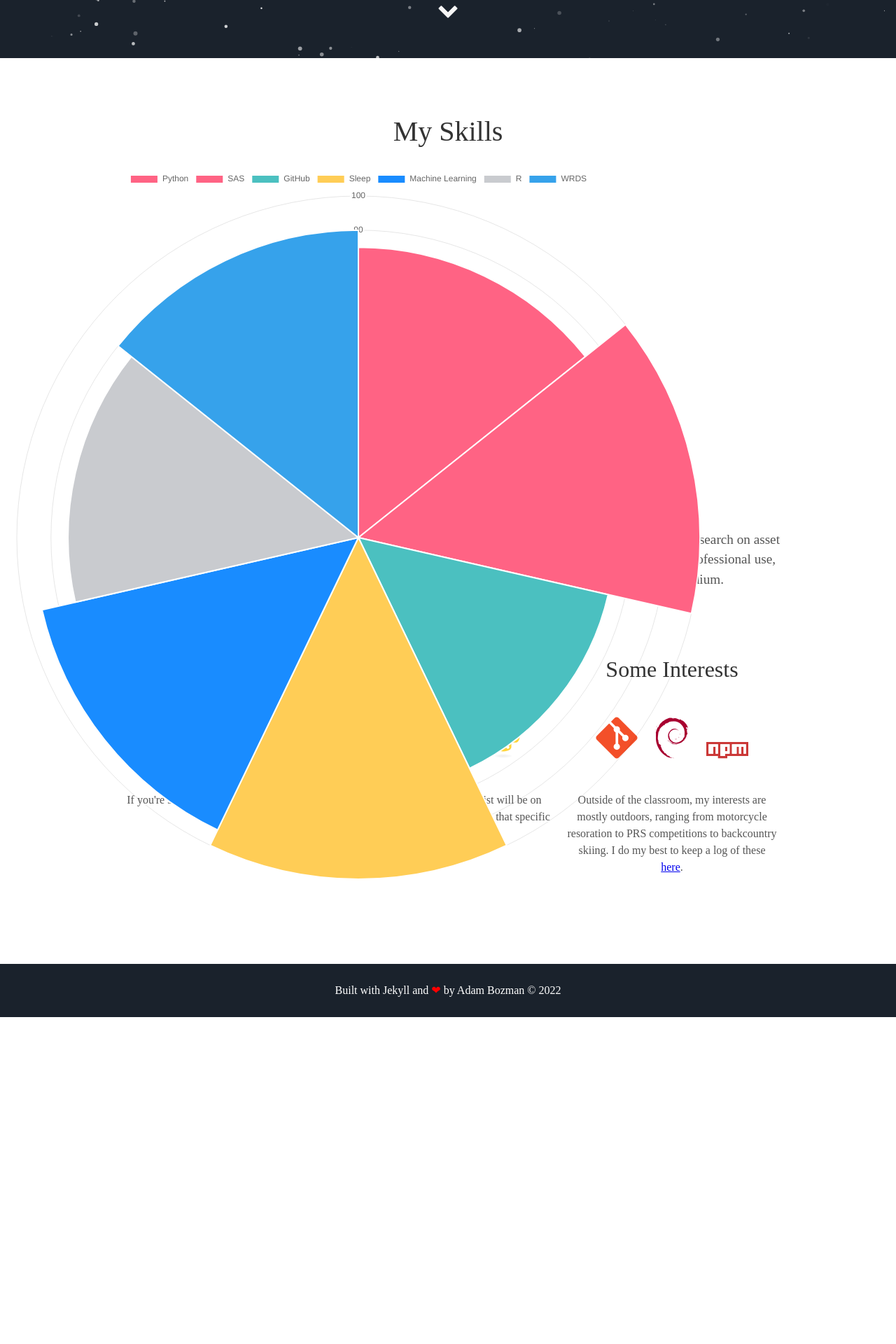
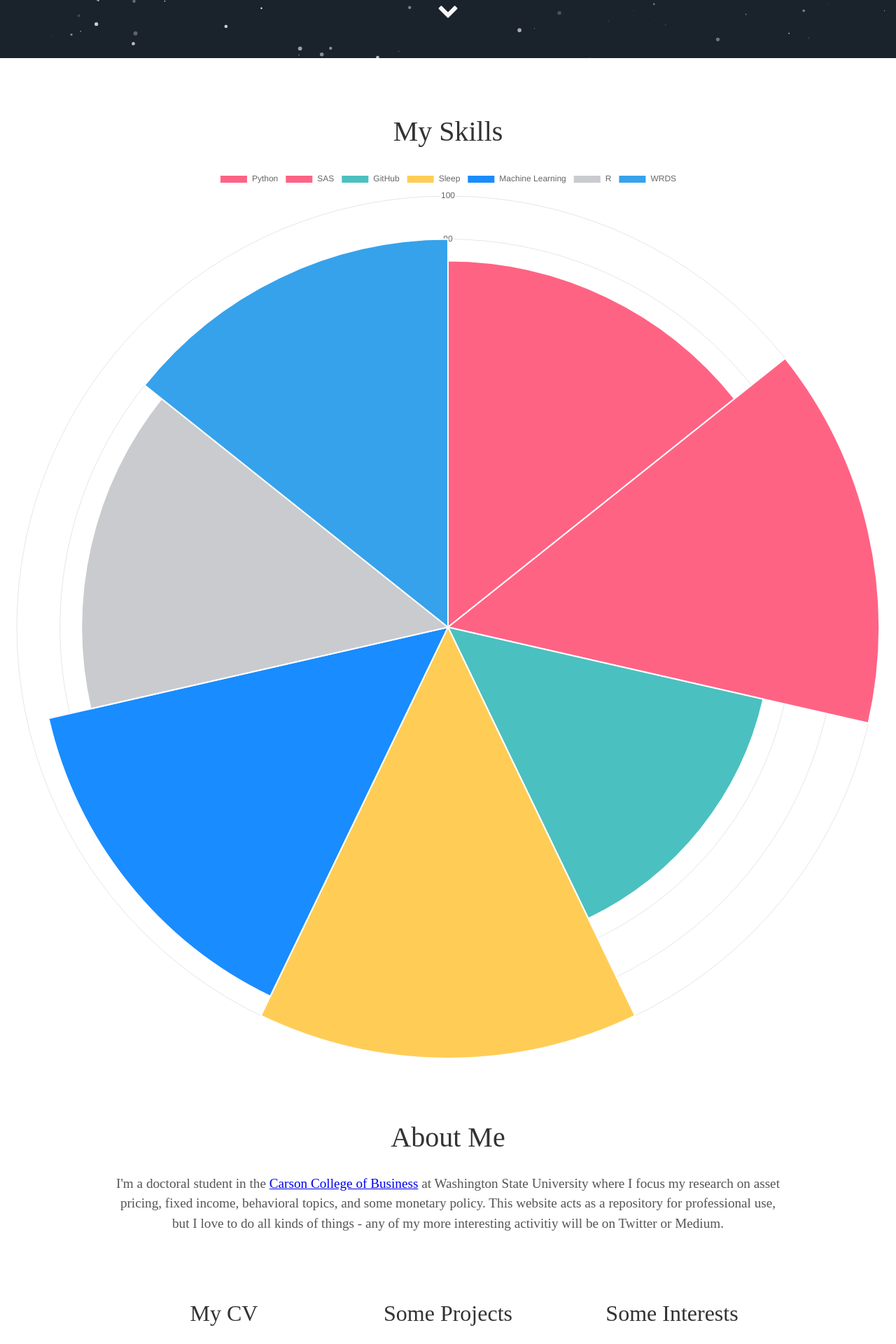
Before and after one commit to adam-bozman/adam-bozman.github.io, a Jekyll site: the page built from index.html, in a window 1280 px wide. Shown: the part 817-2737 px from the top of the page at 70% size. Built offline with Jekyll 4.4.1, drawn with Linux system fonts in a browser that asks for light colours; some web fonts are replaced; before the commit the page ends 2270 px from its top, so only the background shows below that.

Commit message:
Update skills.html

```diff
--- a/_includes/skills.html
+++ b/_includes/skills.html
@@ -1,7 +1,7 @@
 <div class="user-details">
   <h1>My Skills</h1>
 </div>
-<div class="myChart-container" style="position: relative; height:40vh; width:80vw">
+<div class="myChart-container" style="position: relative">
   <canvas id="myChart"></canvas>
 </div>
 <script src="https://cdn.jsdelivr.net/npm/chart.js"></script>
```
